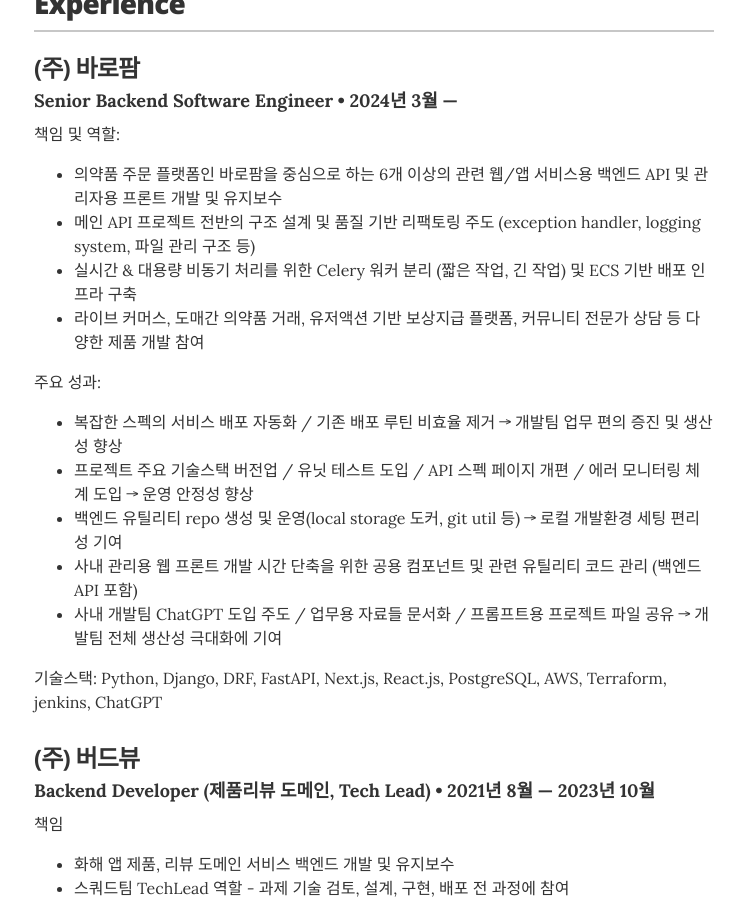
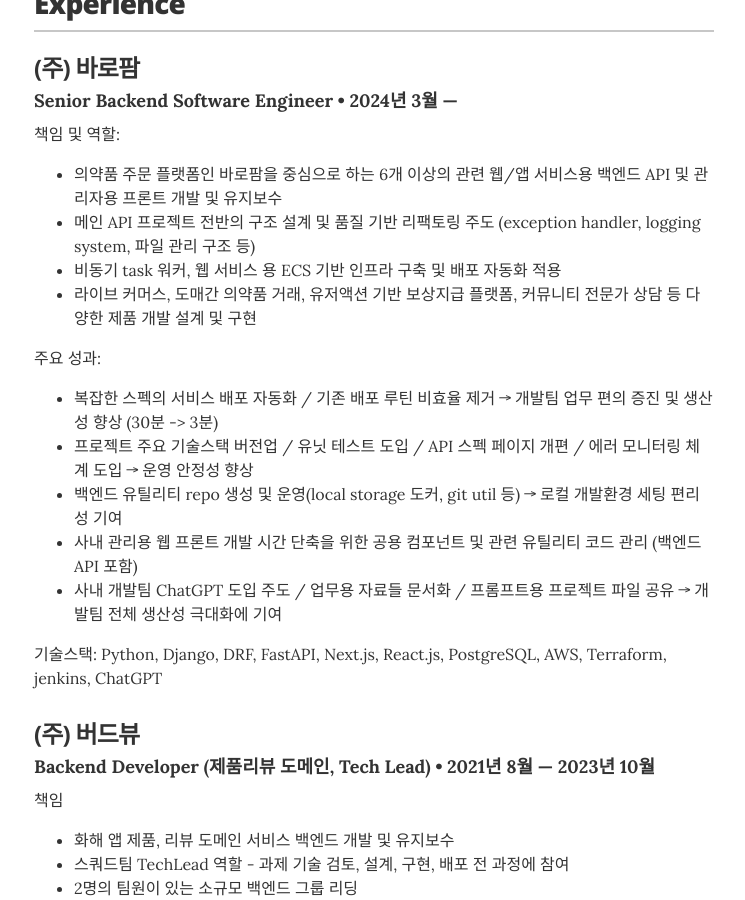
Before and after one commit to Shiwoo-Park/resume, a Jekyll site: the page built from index.html, in a window 1280 px wide and 900 px high, scrolled down 744 px. Shown: the whole window, without its empty margins (266-1011 px from the left). Built offline with Jekyll 4.4.1, drawn with Linux system fonts in a browser that asks for light colours.

Commit message:
updated resume

```diff
--- a/_data/experience.yml
+++ b/_data/experience.yml
@@ -7,13 +7,13 @@
     <ul>
       <li>의약품 주문 플랫폼인 바로팜을 중심으로 하는 6개 이상의 관련 웹/앱 서비스용 백엔드 API 및 관리자용 프론트 개발 및 유지보수</li>
       <li>메인 API 프로젝트 전반의 구조 설계 및 품질 기반 리팩토링 주도 (exception handler, logging system, 파일 관리 구조 등)</li>
-      <li>실시간 & 대용량 비동기 처리를 위한 Celery 워커 분리 (짧은 작업, 긴 작업) 및 ECS 기반 배포 인프라 구축</li>
-      <li>라이브 커머스, 도매간 의약품 거래, 유저액션 기반 보상지급 플랫폼, 커뮤니티 전문가 상담 등 다양한 제품 개발 참여</li>
+      <li>비동기 task 워커, 웹 서비스 용 ECS 기반 인프라 구축 및 배포 자동화 적용</li>
+      <li>라이브 커머스, 도매간 의약품 거래, 유저액션 기반 보상지급 플랫폼, 커뮤니티 전문가 상담 등 다양한 제품 개발 설계 및 구현</li>
     </ul>
 
     주요 성과:
     <ul>
-      <li>복잡한 스펙의 서비스 배포 자동화 / 기존 배포 루틴 비효율 제거 → 개발팀 업무 편의 증진 및 생산성 향상</li>
+      <li>복잡한 스펙의 서비스 배포 자동화 / 기존 배포 루틴 비효율 제거 → 개발팀 업무 편의 증진 및 생산성 향상 (30분 -> 3분)</li>
       <li>프로젝트 주요 기술스택 버전업 / 유닛 테스트 도입 / API 스펙 페이지 개편 / 에러 모니터링 체계 도입 → 운영 안정성 향상</li>
       <li>백엔드 유틸리티 repo 생성 및 운영(local storage 도커, git util 등) → 로컬 개발환경 세팅 편리성 기여</li>
       <li>사내 관리용 웹 프론트 개발 시간 단축을 위한 공용 컴포넌트 및 관련 유틸리티 코드 관리 (백엔드 API 포함)</li>
```
